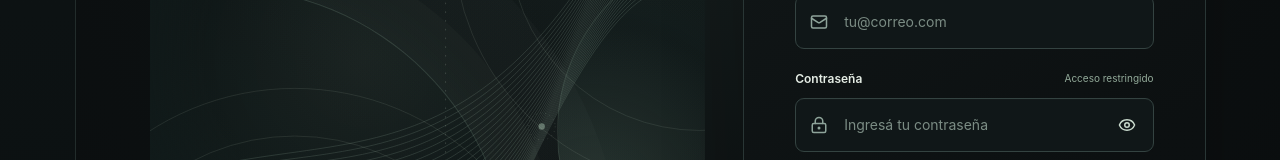
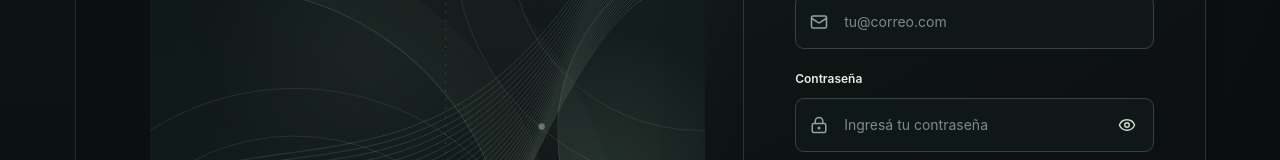
Before and after one commit to CamiloSoca/snoservice-web, a Next.js app: page /admin/login in a window 1280 px wide. Shown: the part 389-549 px from the top of the page. Built offline with nearby package versions, Linux system fonts and the light colour scheme.

Commit message:
copy(auth): keep only essential login and MFA labels

```diff
--- a/app/admin/login/login-form.tsx
+++ b/app/admin/login/login-form.tsx
@@ -25,7 +25,7 @@ export default function LoginForm({ configured }: { configured: boolean }) {
       </div>
     </div>
     <div className="sno-access-field">
-      <div className="sno-access-label-row"><label htmlFor="sno-access-password">Contraseña</label><span>Acceso restringido</span></div>
+      <label htmlFor="sno-access-password">Contraseña</label>
       <div className="sno-access-password-wrap sno-access-input-wrap">
         <LockKeyhole size={18} aria-hidden="true" className="sno-access-input-icon"/>
         <input id="sno-access-password" type={visible ? 'text':'password'} name="password" autoComplete="current-password"
```
